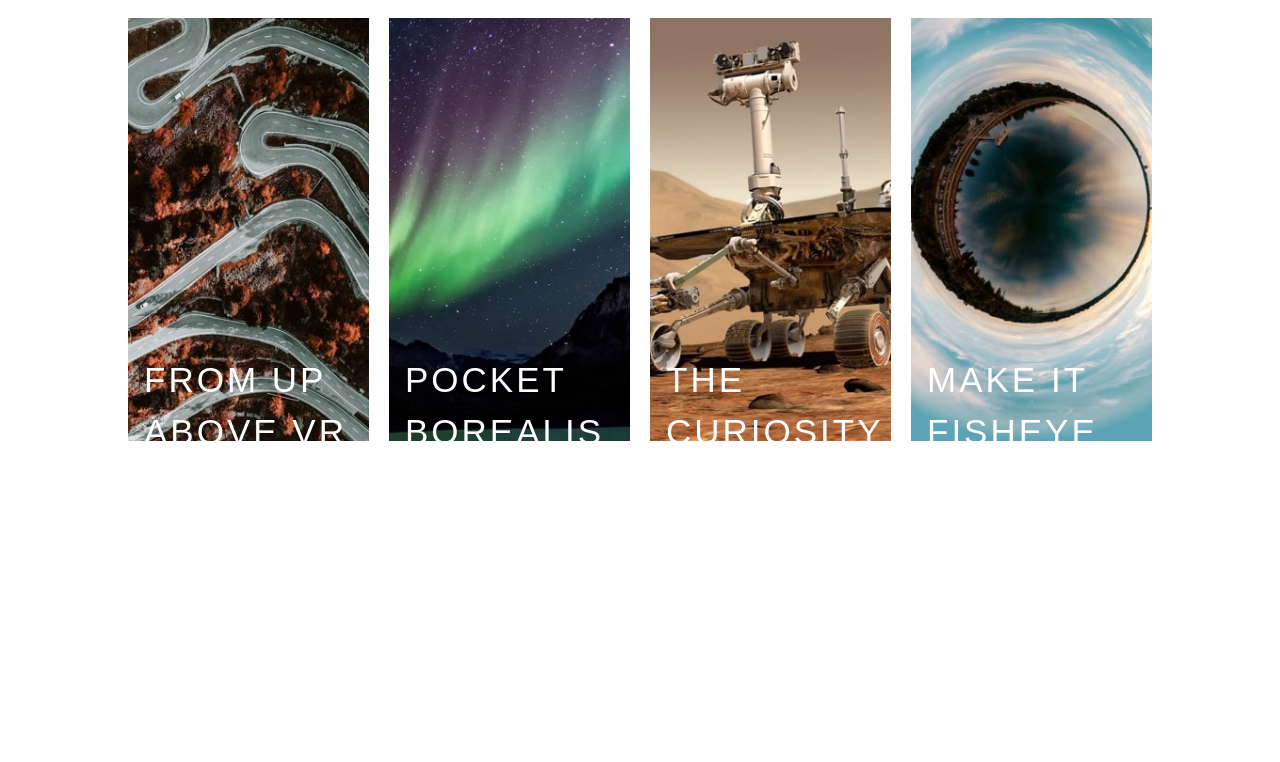
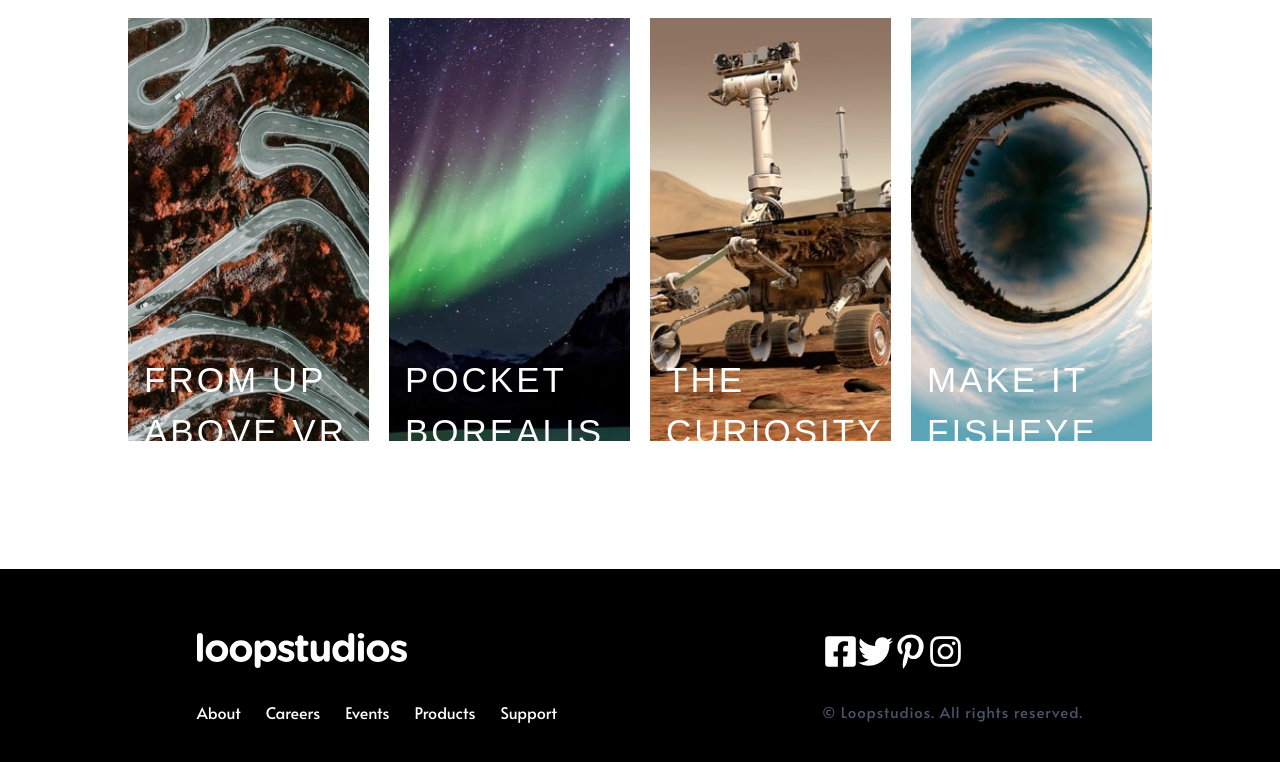
Before and after one commit to laindomJS/loop-studios-landing-page, a React (Vite) app: page / in a window 1280 px wide. Shown: the part 2219-2981 px from the top of the page. Before the commit the page ends 2788 px from the top, so only its background shows below. Built offline with nearby package versions, Linux system fonts and the light colour scheme.

Commit message:
V.0 Finished

```diff
--- a/src/App.jsx
+++ b/src/App.jsx
@@ -3,6 +3,7 @@
 import { Hero } from './components/hero/Hero';
 import { ProductSection } from './components/product/ProductSection';
 import { GridContainer } from './components/grid/GridContainer';
+import { Footer } from './components/footer/Footer'
 
 function App() {
 
@@ -11,6 +12,7 @@
       <Hero />
       <ProductSection />
       <GridContainer />
+      <Footer />
     </Box>
   )
 }
--- /dev/null
+++ b/src/components/footer/Footer.jsx
@@ -0,0 +1,36 @@
+import { Flex, Image, Icon, Box, HStack, Text } from '@chakra-ui/react';
+import { FaFacebookSquare, FaTwitter, FaPinterestP, FaInstagram } from 'react-icons/fa';
+import { motion } from 'framer-motion';
+
+import logo from '../../assets/logo.svg';
+import { Navbar } from '../hero/Navbar';
+
+export const Footer = () => {
+  return (
+    <Flex p="4rem" alignItems="center" justifyContent="space-around" bgColor="black" color="white">
+
+      <Box>
+        <Image src={logo} w="210px" mb="2rem" />
+        <HStack spacing="25px">
+          <Text as={motion.p} fontSize="16px" color="white" whileHover={ {cursor:'pointer', borderBottom:'1px solid white'} }>About</Text>
+          <Text as={motion.p} fontSize="16px" color="white" whileHover={ {cursor:'pointer', borderBottom:'1px solid white'} }>Careers</Text>
+          <Text as={motion.p} fontSize="16px" color="white" whileHover={ {cursor:'pointer', borderBottom:'1px solid white'} }>Events</Text>
+          <Text as={motion.p} fontSize="16px" color="white" whileHover={ {cursor:'pointer', borderBottom:'1px solid white'} }>Products</Text>
+          <Text as={motion.p} fontSize="16px" color="white" whileHover={ {cursor:'pointer', borderBottom:'1px solid white'} }>Support</Text>
+        </HStack>
+      </Box>
+
+      <Box>
+        <Flex experimental_spaceX={5} mb="2rem">
+          <Icon as={FaFacebookSquare} w="35px" h="35px" _hover={ {cursor:'pointer'} } />
+          <Icon as={FaTwitter} w="35px" h="35px" _hover={ {cursor:'pointer'} } />
+          <Icon as={FaPinterestP} w="35px" h="35px" _hover={ {cursor:'pointer'} } />
+          <Icon as={FaInstagram} w="35px" h="35px" _hover={ {cursor:'pointer'} } />
+        </Flex>
+
+        <Text fontSize="15px" color="gray.600" letterSpacing="1px"> © {" "} Loopstudios. All rights reserved. </Text>
+      </Box>
+
+    </Flex>
+  )
+}
--- a/src/components/grid/GridSections.jsx
+++ b/src/components/grid/GridSections.jsx
@@ -2,7 +2,7 @@
 
 export const GridSections = () => {
 
-  const srcs = [
+  const elements = [
     {
     id: 1,
     text: 'Deep earth',
@@ -48,11 +48,11 @@
 
   return (
     <Grid templateColumns='repeat(4, 1fr)' gap="20px" as="section">
-      {srcs.map((src) => (
-        <GridItem key={src.id} as="article" w="fit-content" position="relative" _hover={ {color:'black', cursor:'pointer'} }>
-          <Image src={src.dir} />
+      {elements.map((element) => (
+        <GridItem key={element.id} as="article" w="fit-content" position="relative">
+          <Image src={element.dir} />
           <Box position="absolute" top="20rem" p="1rem" textAlign="left" fontSize="35px" fontFamily="heading" color="white" fontWeight="normal" textTransform="uppercase" letterSpacing="3px">
-            <Text>{src.text}</Text>
+            <Text>{element.text}</Text>
           </Box>
         </GridItem>
       ))}
--- a/src/components/hero/Navbar.jsx
+++ b/src/components/hero/Navbar.jsx
@@ -1,4 +1,4 @@
-import { Flex, Image, Button, Text, HStack } from '@chakra-ui/react';
+import { Flex, Image, Text, HStack } from '@chakra-ui/react';
 import { motion } from 'framer-motion';
 
 import logo from '../../assets/logo.svg';
```
